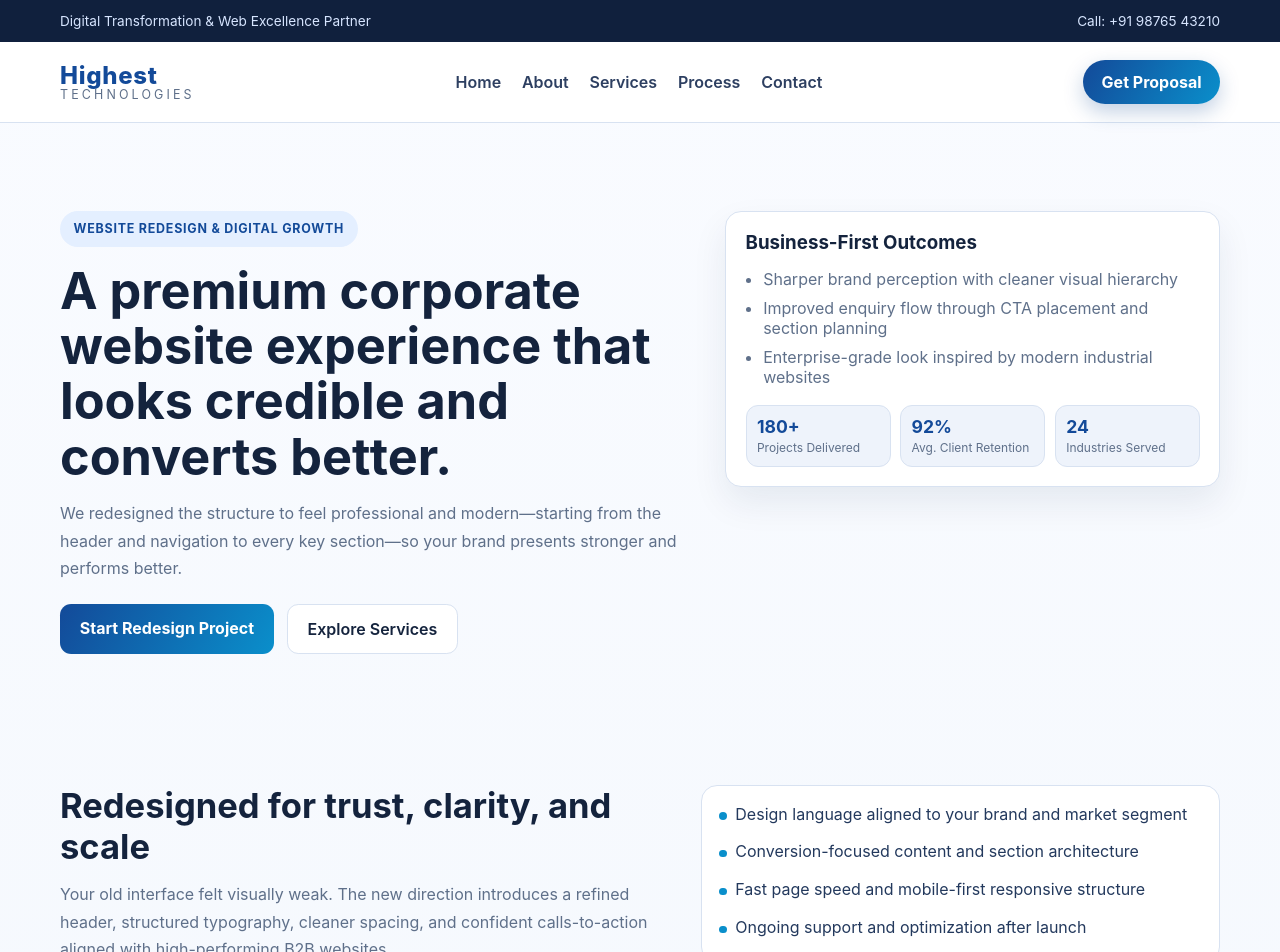
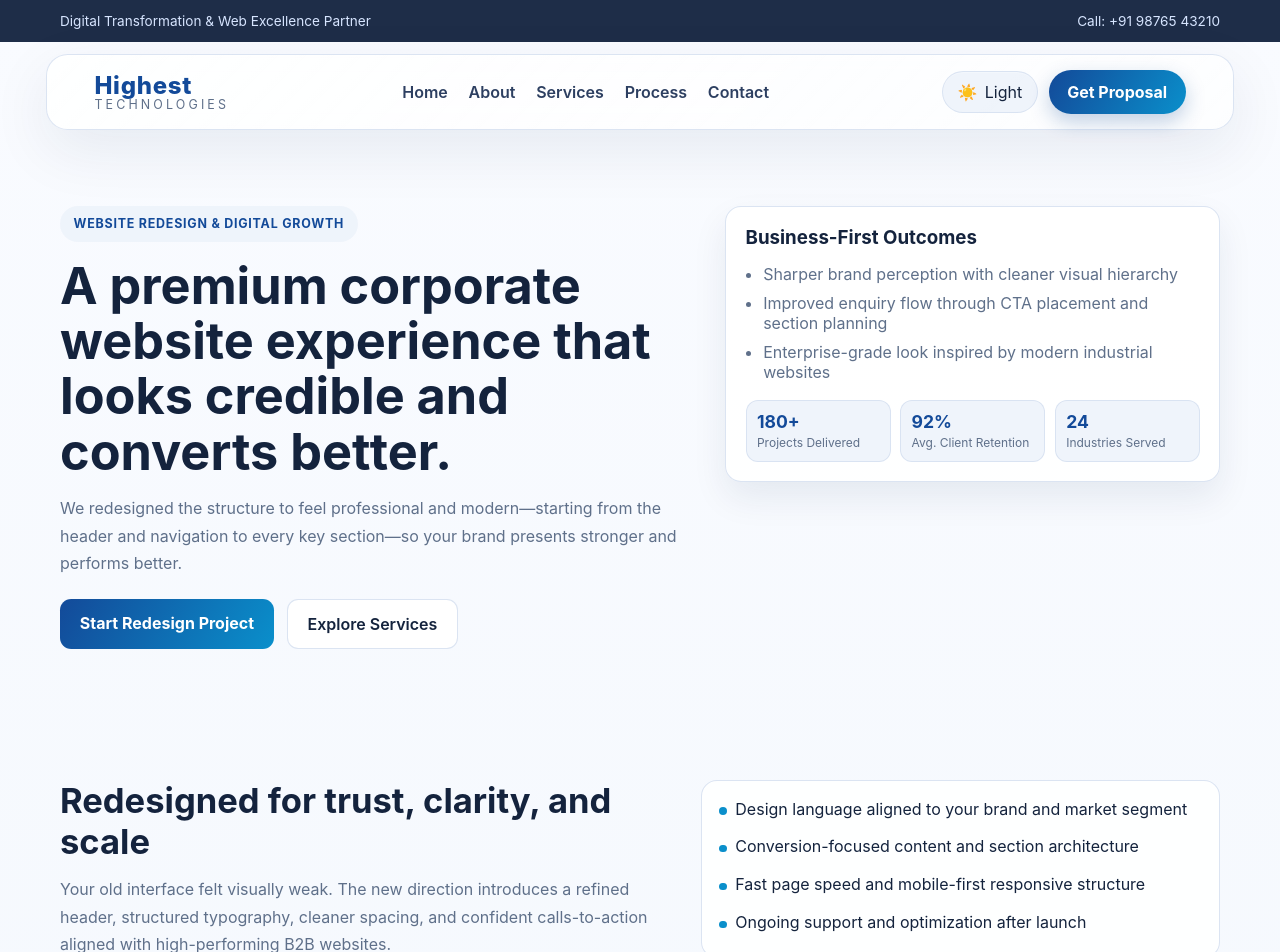
Before and after one commit to patidarshubham1/highesttechnologies, a Next.js app: page / in a window 1280 px wide. Shown: the top 952 px of the page. Built offline with nearby package versions, Linux system fonts and the light colour scheme.

Commit message:
Add theme toggle and glass header

```diff
--- a/app/globals.css
+++ b/app/globals.css
@@ -1,12 +1,49 @@
 :root {
+  color-scheme: light;
   --bg: #f5f8fd;
-  --surface: #ffffff;
-  --surface-soft: #eef3fb;
+  --bg-start: #f9fbff;
+  --bg-mid: #f4f8fd;
+  --bg-end: #eff4fc;
+  --surface: rgba(255, 255, 255, 0.88);
+  --surface-solid: #ffffff;
+  --surface-soft: rgba(238, 243, 251, 0.92);
   --text: #14233d;
   --muted: #5f708a;
   --primary: #134a99;
   --accent: #0a8fcb;
-  --border: #d8e2f1;
+  --border: rgba(216, 226, 241, 0.9);
+  --header-bg: rgba(255, 255, 255, 0.68);
+  --header-highlight: rgba(255, 255, 255, 0.86);
+  --nav-link: #2d3f61;
+  --top-strip-bg: rgba(16, 32, 61, 0.94);
+  --top-strip-text: #d7e5ff;
+  --shadow: rgba(16, 39, 79, 0.08);
+  --input-bg: rgba(255, 255, 255, 0.92);
+  --success: #1b7a2f;
+}
+
+[data-theme="dark"] {
+  color-scheme: dark;
+  --bg: #07111f;
+  --bg-start: #06101d;
+  --bg-mid: #0c1728;
+  --bg-end: #111f35;
+  --surface: rgba(14, 27, 47, 0.78);
+  --surface-solid: #102037;
+  --surface-soft: rgba(20, 39, 67, 0.86);
+  --text: #eff6ff;
+  --muted: #a9bbd2;
+  --primary: #75aaff;
+  --accent: #38d5ff;
+  --border: rgba(148, 172, 205, 0.22);
+  --header-bg: rgba(8, 18, 32, 0.62);
+  --header-highlight: rgba(255, 255, 255, 0.11);
+  --nav-link: #d7e5f7;
+  --top-strip-bg: rgba(3, 9, 20, 0.86);
+  --top-strip-text: #c7d8f5;
+  --shadow: rgba(0, 0, 0, 0.34);
+  --input-bg: rgba(10, 22, 39, 0.88);
+  --success: #77e394;
 }
 
 * {
@@ -19,8 +56,10 @@ body {
   padding: 0;
   font-family: "Inter", "Segoe UI", system-ui, -apple-system, sans-serif;
   color: var(--text);
-  background: linear-gradient(180deg, #f9fbff 0%, #f4f8fd 65%, #eff4fc 100%);
+  background: linear-gradient(180deg, var(--bg-start) 0%, var(--bg-mid) 65%, var(--bg-end) 100%);
+  min-height: 100%;
   scroll-behavior: smooth;
+  transition: background 220ms ease, color 220ms ease;
 }
 
 a {
@@ -34,8 +73,8 @@ a {
 }
 
 .top-strip {
-  background: #10203d;
-  color: #d7e5ff;
+  background: var(--top-strip-bg);
+  color: var(--top-strip-text);
   font-size: 0.85rem;
 }
 
@@ -51,13 +90,18 @@ a {
   position: sticky;
   top: 0;
   z-index: 30;
-  background: rgba(255, 255, 255, 0.94);
-  border-bottom: 1px solid var(--border);
-  backdrop-filter: blur(8px);
+  width: min(1188px, calc(100% - 2rem));
+  margin: 0.75rem auto 0;
+  border: 1px solid var(--border);
+  border-radius: 1.35rem;
+  background: linear-gradient(135deg, var(--header-highlight), var(--header-bg));
+  box-shadow: 0 20px 60px var(--shadow), inset 0 1px 0 rgba(255, 255, 255, 0.3);
+  backdrop-filter: blur(22px) saturate(150%);
+  -webkit-backdrop-filter: blur(22px) saturate(150%);
 }
 
 .nav {
-  min-height: 80px;
+  min-height: 74px;
   display: flex;
   justify-content: space-between;
   align-items: center;
@@ -91,7 +135,7 @@ a {
 
 .nav nav a {
   font-weight: 600;
-  color: #2d3f61;
+  color: var(--nav-link);
 }
 
 .nav nav a:hover {
@@ -107,8 +151,33 @@ a {
   box-shadow: 0 8px 20px rgba(14, 72, 147, 0.25);
 }
 
+.nav-actions {
+  display: flex;
+  align-items: center;
+  gap: 0.7rem;
+}
+
+.theme-toggle {
+  display: inline-flex;
+  align-items: center;
+  gap: 0.45rem;
+  border: 1px solid var(--border);
+  border-radius: 999px;
+  padding: 0.62rem 0.9rem;
+  background: var(--surface-soft);
+  color: var(--text);
+  box-shadow: inset 0 1px 0 rgba(255, 255, 255, 0.25);
+}
+
+.theme-toggle-icon {
+  display: grid;
+  place-items: center;
+  width: 1.25rem;
+  height: 1.25rem;
+}
+
 .hero {
-  padding: 5.5rem 0 4.2rem;
+  padding: 4.75rem 0 4.2rem;
 }
 
 .hero-grid {
@@ -123,7 +192,7 @@ a {
   display: inline-flex;
   padding: 0.45rem 0.85rem;
   border-radius: 999px;
-  background: #e4efff;
+  background: var(--surface-soft);
   color: var(--primary);
   font-size: 0.78rem;
   font-weight: 700;
@@ -170,7 +239,7 @@ button {
   border-radius: 0.7rem;
   padding: 0.86rem 1.24rem;
   border: 1px solid var(--border);
-  background: #fff;
+  background: var(--surface-solid);
   font-weight: 600;
 }
 
@@ -185,7 +254,7 @@ button {
 
 .hero-panel {
   padding: 1.2rem;
-  box-shadow: 0 16px 35px rgba(16, 39, 79, 0.08);
+  box-shadow: 0 16px 35px var(--shadow);
 }
 
 .hero-panel h3 {
@@ -231,7 +300,7 @@ button {
 }
 
 .section-alt {
-  background: #edf3fb;
+  background: var(--surface-soft);
   border-top: 1px solid var(--border);
   border-bottom: 1px solid var(--border);
 }
@@ -252,7 +321,7 @@ button {
 
 .highlights li {
   position: relative;
-  color: #23395d;
+  color: var(--text);
   padding-left: 1rem;
 }
 
@@ -313,8 +382,8 @@ button {
 
 input,
 textarea {
-  border: 1px solid #cfdced;
-  background: #fff;
+  border: 1px solid var(--border);
+  background: var(--input-bg);
   border-radius: 0.55rem;
   padding: 0.75rem;
   color: var(--text);
@@ -322,13 +391,15 @@ textarea {
 
 .form-success {
   margin: 0;
-  color: #1b7a2f;
+  color: var(--success);
   font-weight: 600;
 }
 
 @media (max-width: 950px) {
   .header {
     position: static;
+    width: min(100% - 1rem, 1188px);
+    margin-top: 0.5rem;
   }
 
   .nav {
@@ -351,4 +422,9 @@ textarea {
     justify-content: center;
     padding: 0.45rem 0;
   }
+
+  .nav-actions {
+    width: 100%;
+    justify-content: space-between;
+  }
 }
--- a/app/layout.tsx
+++ b/app/layout.tsx
@@ -14,6 +14,24 @@ export default function RootLayout({
 }>) {
   return (
     <html lang="en">
+      <head>
+        <script
+          dangerouslySetInnerHTML={{
+            __html: `
+              (function () {
+                var savedTheme = window.localStorage.getItem("highest-technologies-theme");
+                var prefersDark = window.matchMedia("(prefers-color-scheme: dark)").matches;
+                var theme = savedTheme === "dark" || savedTheme === "light"
+                  ? savedTheme
+                  : prefersDark
+                    ? "dark"
+                    : "light";
+                document.documentElement.dataset.theme = theme;
+              })();
+            `,
+          }}
+        />
+      </head>
       <body>{children}</body>
     </html>
   );
--- a/app/page.tsx
+++ b/app/page.tsx
@@ -1,12 +1,14 @@
 "use client";
 
-import { ChangeEvent, FormEvent, useState } from "react";
+import { ChangeEvent, FormEvent, useEffect, useState } from "react";
 
 type ContactFormData = {
   name: string;
   email: string;
   message: string;
 };
+
+type Theme = "light" | "dark";
 
 const initialFormData: ContactFormData = {
   name: "",
@@ -68,6 +70,25 @@ const deliverySteps = [
 export default function HomePage() {
   const [formData, setFormData] = useState<ContactFormData>(initialFormData);
   const [submitted, setSubmitted] = useState(false);
+  const [theme, setTheme] = useState<Theme>("light");
+
+  useEffect(() => {
+    const savedTheme = window.localStorage.getItem("highest-technologies-theme");
+    const prefersDark = window.matchMedia("(prefers-color-scheme: dark)").matches;
+    const initialTheme: Theme =
+      savedTheme === "dark" || savedTheme === "light" ? savedTheme : prefersDark ? "dark" : "light";
+
+    setTheme(initialTheme);
+    document.documentElement.dataset.theme = initialTheme;
+  }, []);
+
+  const toggleTheme = () => {
+    const nextTheme = theme === "light" ? "dark" : "light";
+
+    setTheme(nextTheme);
+    document.documentElement.dataset.theme = nextTheme;
+    window.localStorage.setItem("highest-technologies-theme", nextTheme);
+  };
 
   const handleChange = (event: ChangeEvent<HTMLInputElement | HTMLTextAreaElement>) => {
     const { name, value } = event.target;
@@ -106,9 +127,22 @@ export default function HomePage() {
             <a href="#process">Process</a>
             <a href="#contact">Contact</a>
           </nav>
-          <a href="#contact" className="nav-cta">
-            Get Proposal
-          </a>
+          <div className="nav-actions">
+            <button
+              type="button"
+              className="theme-toggle"
+              onClick={toggleTheme}
+              aria-label={`Switch to ${theme === "light" ? "dark" : "light"} theme`}
+            >
+              <span className="theme-toggle-icon" aria-hidden="true">
+                {theme === "light" ? "☀️" : "🌙"}
+              </span>
+              <span>{theme === "light" ? "Light" : "Dark"}</span>
+            </button>
+            <a href="#contact" className="nav-cta">
+              Get Proposal
+            </a>
+          </div>
         </div>
       </header>
 
```
